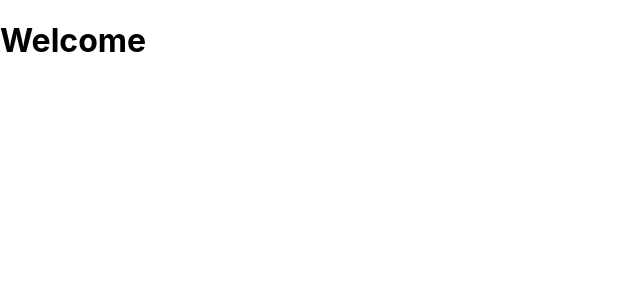
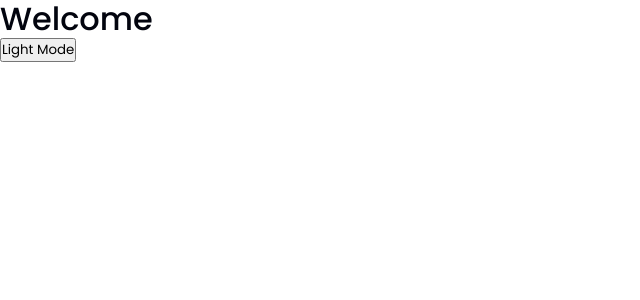
Before and after one commit to DevIdol/resume, a React (Create React App) app: page / in a window 1280 px wide. Shown: the top 300 px of the page, without its empty margins (0-640 px from the left). Built offline with nearby package versions, Linux system fonts and the light colour scheme.

Commit message:
Theme Context

```diff
--- a/src/App.js
+++ b/src/App.js
@@ -1,9 +1,14 @@
-import React, { Fragment } from 'react'
+import React, { Fragment, useContext } from 'react'
+import { ThemeContext } from './Context/ThemeContext'
 
 const App = () => {
+  const [{ theme }, toggleTheme] = useContext(ThemeContext)
   return (
     <Fragment>
       <h1>Welcome</h1>
+      <button onClick={toggleTheme}>
+        {theme === 'dark' ? 'Dark Mode' : 'Light Mode'}
+      </button>
     </Fragment>
   )
 }
--- /dev/null
+++ b/src/Context/ThemeContext.jsx
@@ -0,0 +1,31 @@
+import React, { createContext, useState, useEffect } from "react";
+
+export const ThemeContext = createContext();
+const getStorageTheme = () => {
+  let theme = "light";
+  if (localStorage.getItem("theme")) {
+    theme = localStorage.getItem("theme");
+  }
+  return theme;
+};
+export const ThemeProvider = ({ children }) => {
+  const [theme, setTheme] = useState(getStorageTheme());
+
+  const toggleTheme = () => {
+    if (theme === "light") {
+      setTheme("dark");
+    } else {
+      setTheme("light");
+    }
+  };
+
+  useEffect(() => {
+    document.documentElement.className = theme;
+    localStorage.setItem("theme", theme);
+  }, [theme]);
+  return (
+    <ThemeContext.Provider value={[{ theme }, toggleTheme]}>
+      {children}
+    </ThemeContext.Provider>
+  );
+};
--- a/src/index.css
+++ b/src/index.css
@@ -1,13 +1,62 @@
-body {
+@import url('https://fonts.googleapis.com/css2?family=Poppins:wght@300;400;500;600&display=swap');
+* {
   margin: 0;
-  font-family: -apple-system, BlinkMacSystemFont, 'Segoe UI', 'Roboto', 'Oxygen',
-    'Ubuntu', 'Cantarell', 'Fira Sans', 'Droid Sans', 'Helvetica Neue',
-    sans-serif;
-  -webkit-font-smoothing: antialiased;
-  -moz-osx-font-smoothing: grayscale;
+  padding: 0;
+  box-sizing: border-box;
+  outline: 0;
+  list-style: none;
+  text-decoration: none !important;
+  font-family: 'Poppins', sans-serif;
 }
 
-code {
-  font-family: source-code-pro, Menlo, Monaco, Consolas, 'Courier New',
-    monospace;
+:root {
+  --transition: all 0.6s ease;
+  --text-color: #fff;
+  --btn-primary: #b60741;
 }
+html {
+  scroll-behavior: smooth;
+}
+.dark {
+  --clr-bcg: #02040e;
+  --clr-font: #fff;
+  --clr-primary: #f35287;
+}
+.light {
+  --clr-bcg: #fff;
+  --clr-font: #02040e;
+  --clr-primary: #b60741;
+}
+.preloader {
+  position: absolute;
+  top: 50%;
+  left: 50%;
+  -ms-transform: translate(-50%, -50%);
+  transform: translate(-50%, -50%);
+}
+body {
+  background: var(--clr-bcg);
+  color: var(--clr-font);
+  line-height: 1.2;
+  transition: var(--transition);
+}
+h1,
+h2,
+h3,
+h4,
+h5,
+h6 {
+  font-weight: 500;
+}
+
+p {
+  font-size: 14px;
+}
+a {
+  font-size: 14px;
+}
+@media screen and (max-width: 400px) {
+  p {
+    font-size: 12px;
+  }
+}
--- a/src/index.js
+++ b/src/index.js
@@ -3,7 +3,7 @@ import ReactLoading from 'react-loading'
 import ReactDOM from 'react-dom'
 import './index.css'
 import App from './App'
-import classes from './preloader.module.css'
+import { ThemeProvider } from './Context/ThemeContext'
 
 const PreLoader = () => {
   const [done, setDone] = useState(undefined)
@@ -22,7 +22,7 @@ const PreLoader = () => {
           color={'#b60741'}
           height={100}
           width={100}
-          className={classes.preloader}
+          className="preloader"
         />
       ) : (
         <App />
@@ -33,7 +33,9 @@ const PreLoader = () => {
 
 ReactDOM.render(
   <React.StrictMode>
-    <PreLoader />
+    <ThemeProvider>
+      <PreLoader />
+    </ThemeProvider>
   </React.StrictMode>,
   document.getElementById('root'),
 )
--- a/src/preloader.module.css
+++ /dev/null
@@ -1,7 +0,0 @@
-.preloader {
-  position: absolute;
-  top: 50%;
-  left: 50%;
-  -ms-transform: translate(-50%, -50%);
-  transform: translate(-50%, -50%);
-}
```
